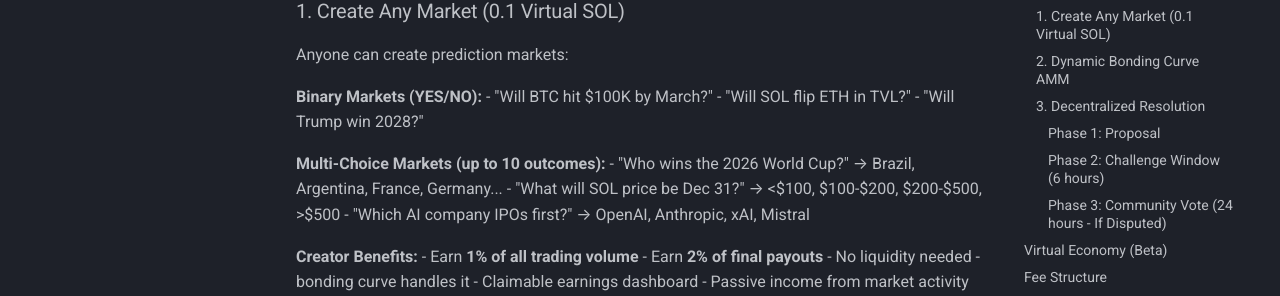
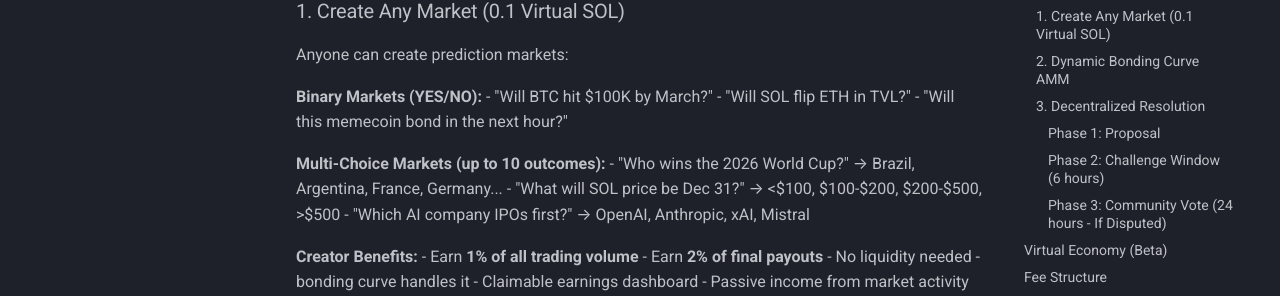
Before and after one commit to TheBlockchainGods/solpreds-docs, an MkDocs documentation site: the page built from docs/community-markets.md, in a window 1280 px wide and 900 px high, scrolled down 886 px. Shown: the part 173-469 px from the top of the window. Built offline with MkDocs 1.6.1 and Material for MkDocs 9.7.7, drawn with Linux system fonts in a browser that asks for light colours.

Commit message:
Update community-markets.md

```diff
--- a/docs/community-markets.md
+++ b/docs/community-markets.md
@@ -33,7 +33,7 @@
 **Binary Markets (YES/NO):**
 - "Will BTC hit $100K by March?"
 - "Will SOL flip ETH in TVL?"
-- "Will Trump win 2028?"
+- "Will this memecoin bond in the next hour?"
 
 **Multi-Choice Markets (up to 10 outcomes):**
 - "Who wins the 2026 World Cup?" → Brazil, Argentina, France, Germany...
```
